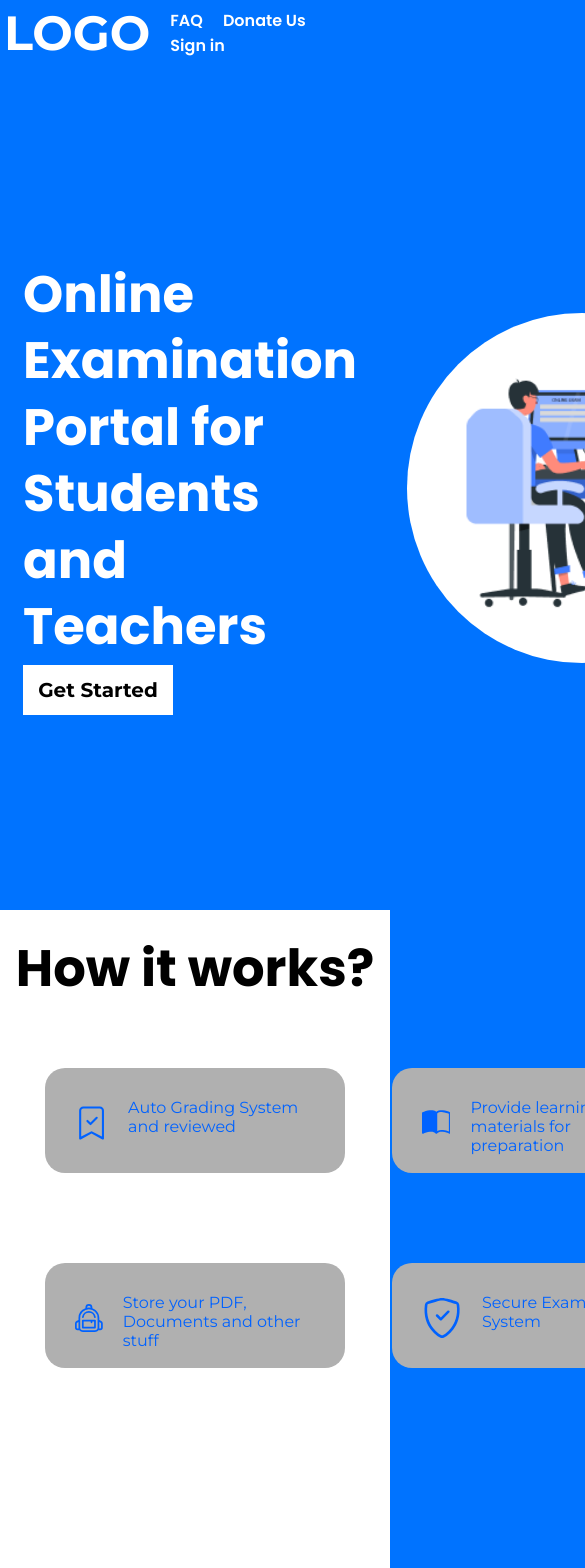
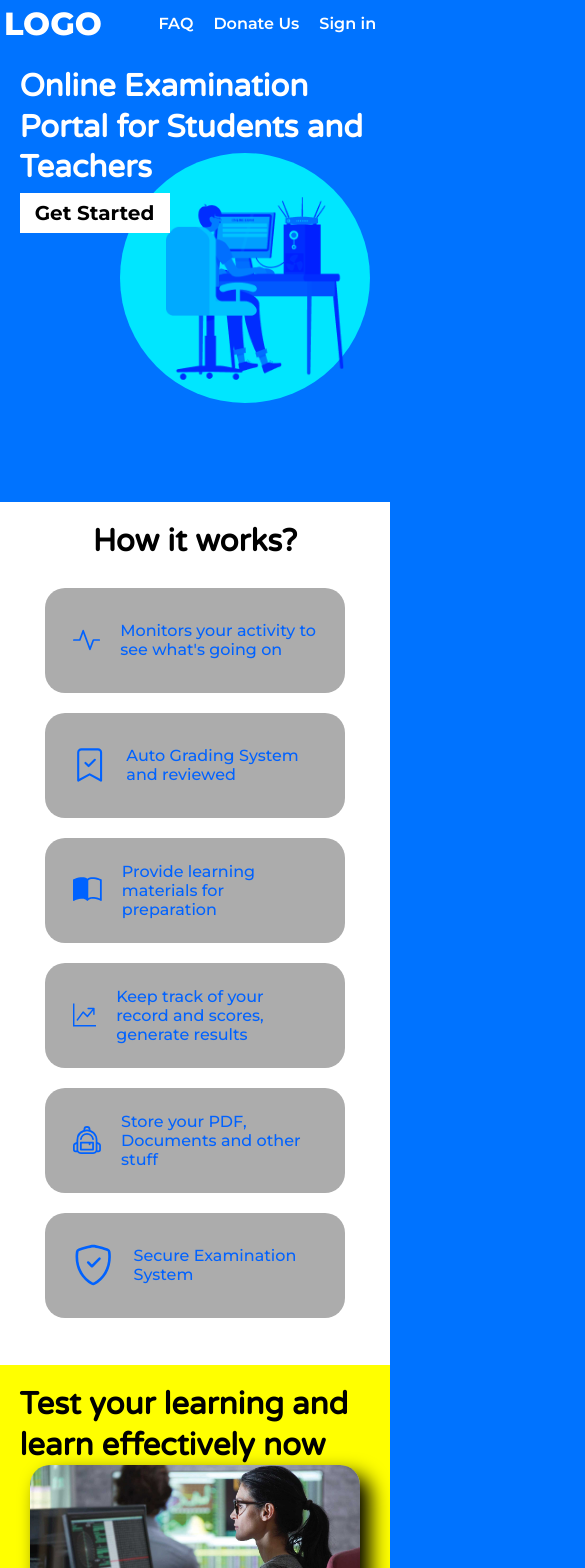
Before and after one commit to iam-devAlhan/Quizlify, a React (Vite) app: page / in a window 390 px wide. Shown: the top 1568 px of the page, 585 px wide, since content can reach past the window. Built offline with nearby package versions, Linux system fonts and the light colour scheme.

Commit message:
Responsiveness: 80% Done

```diff
--- a/src/App.css
+++ b/src/App.css
@@ -1,5 +1,5 @@
 @import url('https://fonts.googleapis.com/css2?family=Montserrat:ital,wght@0,100..900;1,100..900&display=swap');
-@import url('https://fonts.googleapis.com/css2?family=Poppins:ital,wght@0,100;0,200;0,300;0,400;0,500;0,600;0,700;0,800;0,900;1,100;1,200;1,300;1,400;1,500;1,600;1,700;1,800;1,900&display=swap');
+@import url('https://fonts.googleapis.com/css2?family=Varela+Round&display=swap');
 
 
 * {
--- a/src/components/css/nav.module.css
+++ b/src/components/css/nav.module.css
@@ -12,17 +12,17 @@ li {
     display: inline-block;
     padding: 0px 10px;
     list-style: none;
-    font-family: 'Poppins', sans-serif;
+    font-family: 'Montserrat', sans-serif;
     font-weight: 600;
     transition: 0.4s ease-in-out;
 }
 li:hover {
-    opacity: 50%;
+    opacity: calc(0.3);
     cursor: pointer;
 }
 h1 {
-    font-size: 3rem;
-    font-weight: bolder;
+    font-size: 2rem;
+    font-weight: 800;
 }
 h1:hover {
     cursor: pointer;
--- a/src/components/css/section.module.css
+++ b/src/components/css/section.module.css
@@ -1,7 +1,7 @@
 #section_1 {
     display: flex;
     flex-direction: row;
-    gap: 50px;
+    gap: 5%;
     justify-content: left;
     align-items: center;
     padding: 1%;
@@ -9,14 +9,14 @@
 }
 
 .title {
-    font-family: 'Poppins';
+    font-family: 'Varela Round';
     display: flex;
     flex-direction: column;
-    font-size: 3.2rem;
+    font-size: 3.5em;
     font-weight: 700;
     color: #fff;
-    margin-left: 5%;
     line-height: 1.3;
+
 }
 .title button {
     font-family: 'Montserrat';
@@ -42,13 +42,14 @@
     z-index: -1;
 }
 
+
 #section_2 {
     background-color: #fff;
     height: 80vh;
     padding: 20px 0px;
 }
 .title_2 {
-    font-family: 'Poppins';
+    font-family: 'Varela Round';
     display: flex;
     font-size: 3.2rem;
     font-weight: 700;
@@ -57,7 +58,7 @@
     justify-content: center;
 }
 .pads {
-    padding: 10%;
+    padding: 5% 10%;
     display: grid;
     grid-template-rows: 150px 150px;
     grid-template-columns: 1fr 1fr 1fr;
@@ -71,12 +72,15 @@
     display: flex;
     flex-direction: row;
     padding: 10%;
+    align-items: center;
+    justify-self: center;
     width: 300px;
     height: 105px;
     gap: 20px;
     border-radius: 20px;
-    background-color: rgb(176, 176, 176);
+    background-color: rgb(172, 172, 172);
     color: rgb(0, 98, 255);
+    font-weight: 500;
 }
 #section_3 {
     background-color: yellow;
@@ -90,7 +94,7 @@
 }
 
 .title_3 {
-    font-family: 'Poppins';
+    font-family: 'Varela Round';
     display: flex;
     font-size: 3.2rem;
     font-weight: 700;
@@ -105,3 +109,50 @@
     border-radius: 20px;
     box-shadow: 10px 10px 20px black;
 }
+
+@media (max-width: 900px) {
+    .title, .title_2, .title_3 {
+        font-size: 8vw;
+    }
+
+
+    .title button{
+        width: 150px;
+        height: 40px;
+        font-size: 20px;
+    }
+    .circle {
+        width: 250px;
+        height: 250px;
+        mix-blend-mode: overlay;
+        position: relative;
+        left: 50px;
+        bottom: 80px;
+    }
+    .circle img {
+        width: 270px;
+        height: 270px;
+    }
+
+    #section_1, #section_2, #section_3 {
+        flex-direction: column;
+        justify-content: left;
+        align-items: center;
+        padding: 5%;
+        height: fit-content;
+    }
+    .pads {
+        display: flex;
+        flex-direction: column;
+    }
+    .item {
+        margin: 10px;
+    }
+
+    #img {
+        width: 330px;
+        height: 180px;
+    }
+
+
+}
--- a/src/components/section.jsx
+++ b/src/components/section.jsx
@@ -16,33 +16,34 @@ const Section = function() {
                 </section>
                 <section id={styles.section_2}>
                         <div className={styles.title_2}>
-                            How it works?
+
+                            <div>How it works?</div>
                         </div>
                         <div className={styles.pads}>
                             <div className={styles.item}>
                             <svg xmlns="http://www.w3.org/2000/svg" width="50" height="50" fill="currentColor" className="bi bi-activity" viewBox="0 0 16 16">
                                 <path fill-rule="evenodd" d="M6 2a.5.5 0 0 1 .47.33L10 12.036l1.53-4.208A.5.5 0 0 1 12 7.5h3.5a.5.5 0 0 1 0 1h-3.15l-1.88 5.17a.5.5 0 0 1-.94 0L6 3.964 4.47 8.171A.5.5 0 0 1 4 8.5H.5a.5.5 0 0 1 0-1h3.15l1.88-5.17A.5.5 0 0 1 6 2"/>
                             </svg>
-                            Monitors your activity , to see what's going on
+                            <div>Monitors your activity to see what's going on</div>
                             </div>
                             <div className={styles.item}>
                             <svg xmlns="http://www.w3.org/2000/svg" width="50" height="50" fill="currentColor" class="bi bi-bookmark-check" viewBox="0 0 16 16">
                                 <path fill-rule="evenodd" d="M10.854 5.146a.5.5 0 0 1 0 .708l-3 3a.5.5 0 0 1-.708 0l-1.5-1.5a.5.5 0 1 1 .708-.708L7.5 7.793l2.646-2.647a.5.5 0 0 1 .708 0"/>
                                 <path d="M2 2a2 2 0 0 1 2-2h8a2 2 0 0 1 2 2v13.5a.5.5 0 0 1-.777.416L8 13.101l-5.223 2.815A.5.5 0 0 1 2 15.5zm2-1a1 1 0 0 0-1 1v12.566l4.723-2.482a.5.5 0 0 1 .554 0L13 14.566V2a1 1 0 0 0-1-1z"/>
                             </svg>
-                            Auto Grading System and reviewed
+                            <div>Auto Grading System and reviewed</div>
                             </div>
                             <div className={styles.item}>
                             <svg xmlns="http://www.w3.org/2000/svg" width="50" height="50" fill="currentColor" class="bi bi-book-half" viewBox="0 0 16 16">
                         <path d="M8.5 2.687c.654-.689 1.782-.886 3.112-.752 1.234.124 2.503.523 3.388.893v9.923c-.918-.35-2.107-.692-3.287-.81-1.094-.111-2.278-.039-3.213.492zM8 1.783C7.015.936 5.587.81 4.287.94c-1.514.153-3.042.672-3.994 1.105A.5.5 0 0 0 0 2.5v11a.5.5 0 0 0 .707.455c.882-.4 2.303-.881 3.68-1.02 1.409-.142 2.59.087 3.223.877a.5.5 0 0 0 .78 0c.633-.79 1.814-1.019 3.222-.877 1.378.139 2.8.62 3.681 1.02A.5.5 0 0 0 16 13.5v-11a.5.5 0 0 0-.293-.455c-.952-.433-2.48-.952-3.994-1.105C10.413.809 8.985.936 8 1.783"/>
                             </svg>
-                            Provide learning materials for preparation
+                            <div>Provide learning materials for preparation</div>
                             </div>
                             <div className={styles.item}>
                             <svg xmlns="http://www.w3.org/2000/svg" width="50" height="50" fill="currentColor" class="bi bi-graph-up-arrow" viewBox="0 0 16 16">
   <path fill-rule="evenodd" d="M0 0h1v15h15v1H0zm10 3.5a.5.5 0 0 1 .5-.5h4a.5.5 0 0 1 .5.5v4a.5.5 0 0 1-1 0V4.9l-3.613 4.417a.5.5 0 0 1-.74.037L7.06 6.767l-3.656 5.027a.5.5 0 0 1-.808-.588l4-5.5a.5.5 0 0 1 .758-.06l2.609 2.61L13.445 4H10.5a.5.5 0 0 1-.5-.5"/>
 </svg>
-                            Keep track of your record and scores, generate results
+                            <div>Keep track of your record and scores, generate results</div>
                             </div>
                             <div className={styles.item}>
                             <svg xmlns="http://www.w3.org/2000/svg" width="50" height="50" fill="currentColor" class="bi bi-backpack2" viewBox="0 0 16 16">
@@ -50,14 +51,14 @@ const Section = function() {
   <path fill-rule="evenodd" d="M4 9.5a.5.5 0 0 1 .5-.5h7a.5.5 0 0 1 .5.5v4a.5.5 0 0 1-.5.5h-7a.5.5 0 0 1-.5-.5zm1 .5v3h6v-3h-1v.5a.5.5 0 0 1-1 0V10z"/>
   <path d="M6 2.341V2a2 2 0 1 1 4 0v.341c2.33.824 4 3.047 4 5.659v1.191l1.17.585a1.5 1.5 0 0 1 .83 1.342V13.5a1.5 1.5 0 0 1-1.5 1.5h-1c-.456.607-1.182 1-2 1h-7a2.5 2.5 0 0 1-2-1h-1A1.5 1.5 0 0 1 0 13.5v-2.382a1.5 1.5 0 0 1 .83-1.342L2 9.191V8a6 6 0 0 1 4-5.659M7 2v.083a6 6 0 0 1 2 0V2a1 1 0 0 0-2 0M3 13.5A1.5 1.5 0 0 0 4.5 15h7a1.5 1.5 0 0 0 1.5-1.5V8A5 5 0 0 0 3 8zm-1-3.19-.724.362a.5.5 0 0 0-.276.447V13.5a.5.5 0 0 0 .5.5H2zm12 0V14h.5a.5.5 0 0 0 .5-.5v-2.382a.5.5 0 0 0-.276-.447L14 10.309Z"/>
 </svg>
-                            Store your PDF, Documents and other stuff
+                            <div>Store your PDF, Documents and other stuff</div>
                             </div>
                             <div className={styles.item}>
                             <svg xmlns="http://www.w3.org/2000/svg" width="50" height="50" fill="currentColor" class="bi bi-shield-check" viewBox="0 0 16 16">
   <path d="M5.338 1.59a61 61 0 0 0-2.837.856.48.48 0 0 0-.328.39c-.554 4.157.726 7.19 2.253 9.188a10.7 10.7 0 0 0 2.287 2.233c.346.244.652.42.893.533q.18.085.293.118a1 1 0 0 0 .101.025 1 1 0 0 0 .1-.025q.114-.034.294-.118c.24-.113.547-.29.893-.533a10.7 10.7 0 0 0 2.287-2.233c1.527-1.997 2.807-5.031 2.253-9.188a.48.48 0 0 0-.328-.39c-.651-.213-1.75-.56-2.837-.855C9.552 1.29 8.531 1.067 8 1.067c-.53 0-1.552.223-2.662.524zM5.072.56C6.157.265 7.31 0 8 0s1.843.265 2.928.56c1.11.3 2.229.655 2.887.87a1.54 1.54 0 0 1 1.044 1.262c.596 4.477-.787 7.795-2.465 9.99a11.8 11.8 0 0 1-2.517 2.453 7 7 0 0 1-1.048.625c-.28.132-.581.24-.829.24s-.548-.108-.829-.24a7 7 0 0 1-1.048-.625 11.8 11.8 0 0 1-2.517-2.453C1.928 10.487.545 7.169 1.141 2.692A1.54 1.54 0 0 1 2.185 1.43 63 63 0 0 1 5.072.56"/>
   <path d="M10.854 5.146a.5.5 0 0 1 0 .708l-3 3a.5.5 0 0 1-.708 0l-1.5-1.5a.5.5 0 1 1 .708-.708L7.5 7.793l2.646-2.647a.5.5 0 0 1 .708 0"/>
 </svg>
-                            Secure Examination System
+                            <div>Secure Examination System</div>
                             </div>
                         </div>
                 </section>
```
